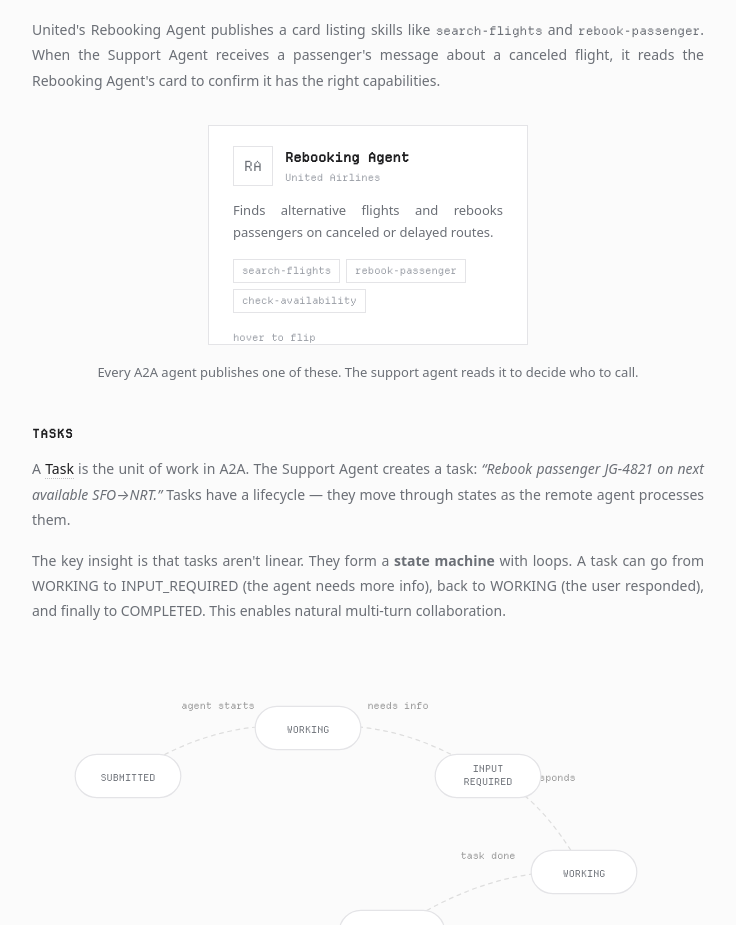
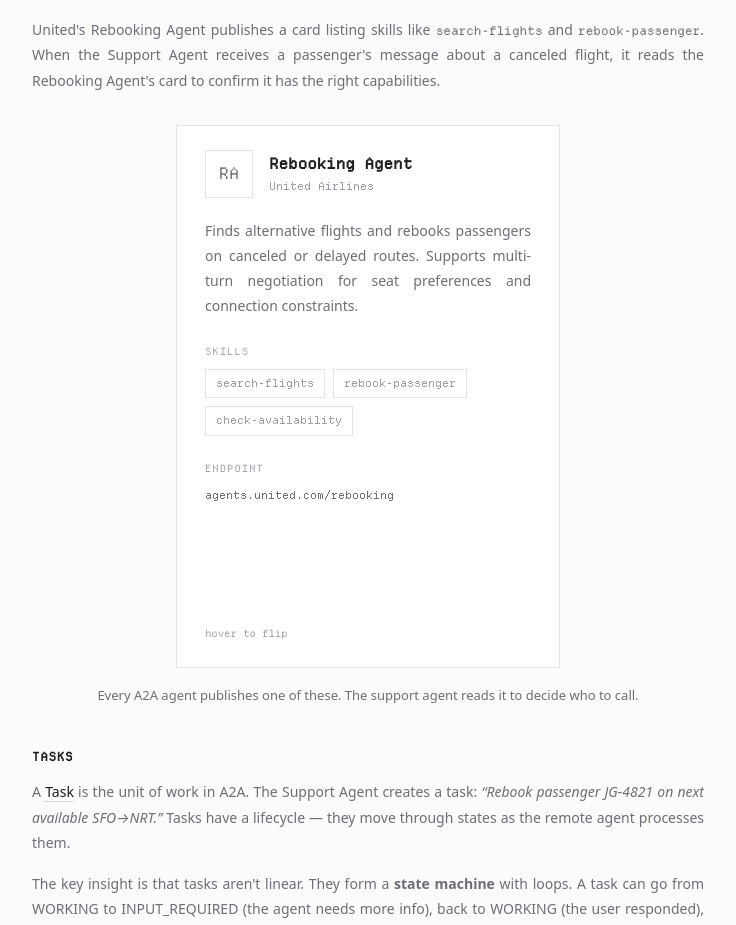
Before and after one commit to juangadm/ai-for-normies, a Next.js app: page /a2a in a window 1280 px wide. Shown: the part 2526-3451 px from the top of the page, without its empty margins (296-1032 px from the left). Built offline with nearby package versions, Linux system fonts and the light colour scheme.

Commit message:
Fix AgentCardVisual overflow with A4 aspect ratio and larger card

```diff
--- a/components/a2a/diagrams/AgentCardVisual.tsx
+++ b/components/a2a/diagrams/AgentCardVisual.tsx
@@ -26,7 +26,7 @@ export function AgentCardVisual() {
   return (
     <div ref={ref} className="my-8">
       <div
-        className="mx-auto max-w-xs cursor-pointer"
+        className="mx-auto w-full max-w-sm cursor-pointer"
         style={{
           perspective: "800px",
           opacity: visible ? 1 : 0,
@@ -41,9 +41,11 @@ export function AgentCardVisual() {
         onKeyDown={(e) => e.key === "Enter" && setFlipped((f) => !f)}
         aria-label="Agent Card — hover or click to flip"
       >
+        {/* A4 aspect ratio: 1 : 1.414 */}
         <div
-          className="relative h-[220px] w-full"
+          className="relative w-full"
           style={{
+            aspectRatio: "1 / 1.414",
             transformStyle: "preserve-3d",
             transition: "transform 600ms ease-in-out",
             transform: flipped ? "rotateY(180deg)" : "rotateY(0deg)",
@@ -51,38 +53,56 @@ export function AgentCardVisual() {
         >
           {/* Front face */}
           <div
-            className="absolute inset-0 border border-border bg-white px-6 py-5"
+            className="absolute inset-0 flex flex-col border border-border bg-white px-7 py-6"
             style={{ backfaceVisibility: "hidden" }}
           >
-            <div className="mb-3 flex items-center gap-3">
-              <div className="flex h-10 w-10 items-center justify-center border border-border font-mono text-[14px] text-ink-light">
+            {/* Header */}
+            <div className="mb-5 flex items-center gap-4">
+              <div className="flex h-12 w-12 shrink-0 items-center justify-center border border-border font-mono text-[16px] text-ink-light">
                 RA
               </div>
               <div>
-                <div className="font-mono text-[13px] font-semibold text-ink">
+                <div className="font-mono text-[15px] font-semibold text-ink">
                   Rebooking Agent
                 </div>
-                <div className="font-mono text-[10px] text-ink-muted">
+                <div className="font-mono text-[11px] text-ink-muted">
                   United Airlines
                 </div>
               </div>
             </div>
-            <p className="mb-4 text-[13px] leading-[1.7] text-ink-light">
+
+            {/* Description */}
+            <p className="mb-6 text-[14px] leading-[1.8] text-ink-light">
               Finds alternative flights and rebooks passengers on canceled or
-              delayed routes.
+              delayed routes. Supports multi-turn negotiation for seat
+              preferences and connection constraints.
             </p>
-            <div className="flex flex-wrap gap-1.5">
+
+            {/* Skills */}
+            <div className="mb-2 font-mono text-[10px] uppercase tracking-[0.1em] text-ink-muted">
+              Skills
+            </div>
+            <div className="mb-6 flex flex-wrap gap-2">
               {["search-flights", "rebook-passenger", "check-availability"].map(
                 (skill) => (
                   <span
                     key={skill}
-                    className="border border-border px-2 py-0.5 font-mono text-[10px] text-ink-muted"
+                    className="border border-border px-2.5 py-1 font-mono text-[11px] text-ink-muted"
                   >
                     {skill}
                   </span>
                 )
               )}
             </div>
+
+            {/* Endpoint preview */}
+            <div className="mb-2 font-mono text-[10px] uppercase tracking-[0.1em] text-ink-muted">
+              Endpoint
+            </div>
+            <div className="mb-auto font-mono text-[11px] text-ink-light">
+              agents.united.com/rebooking
+            </div>
+
             <div className="mt-4 font-mono text-[10px] text-ink-muted">
               hover to flip
             </div>
@@ -90,25 +110,41 @@ export function AgentCardVisual() {
 
           {/* Back face */}
           <div
-            className="absolute inset-0 border border-border bg-white px-6 py-5"
+            className="absolute inset-0 flex flex-col border border-border bg-white px-7 py-6"
             style={{
               backfaceVisibility: "hidden",
               transform: "rotateY(180deg)",
             }}
           >
-            <div className="mb-3 font-mono text-[11px] uppercase tracking-[0.15em] text-ink-light">
+            <div className="mb-5 font-mono text-[12px] uppercase tracking-[0.15em] text-ink-light">
               Agent Card Details
             </div>
-            <div className="space-y-3">
-              <Field label="Endpoint" value="https://agents.united.com/rebooking" />
-              <Field label="Auth" value="OAuth 2.0 (scope: flights.rebook)" />
+            <div className="space-y-4">
+              <Field
+                label="Endpoint"
+                value="https://agents.united.com/rebooking"
+              />
+              <Field
+                label="Authentication"
+                value="OAuth 2.0 (scope: flights.rebook)"
+              />
               <Field
                 label="Skills"
                 value="search-flights, rebook-passenger, check-availability"
               />
-              <Field label="Input" value="text/plain, application/json" />
-              <Field label="Output" value="application/json, application/pdf" />
-              <Field label="Version" value="1.2.0" />
+              <Field
+                label="Supported Input"
+                value="text/plain, application/json"
+              />
+              <Field
+                label="Supported Output"
+                value="application/json, application/pdf"
+              />
+              <Field label="Protocol Version" value="1.2.0" />
+              <Field
+                label="Published At"
+                value="/.well-known/agent.json"
+              />
             </div>
           </div>
         </div>
@@ -129,10 +165,12 @@ export function AgentCardVisual() {
 function Field({ label, value }: { label: string; value: string }) {
   return (
     <div>
-      <div className="font-mono text-[10px] uppercase tracking-[0.1em] text-ink-muted">
+      <div className="mb-0.5 font-mono text-[10px] uppercase tracking-[0.1em] text-ink-muted">
         {label}
       </div>
-      <div className="font-mono text-[11px] text-ink-light">{value}</div>
+      <div className="font-mono text-[12px] leading-[1.6] text-ink-light">
+        {value}
+      </div>
     </div>
   );
 }
```
